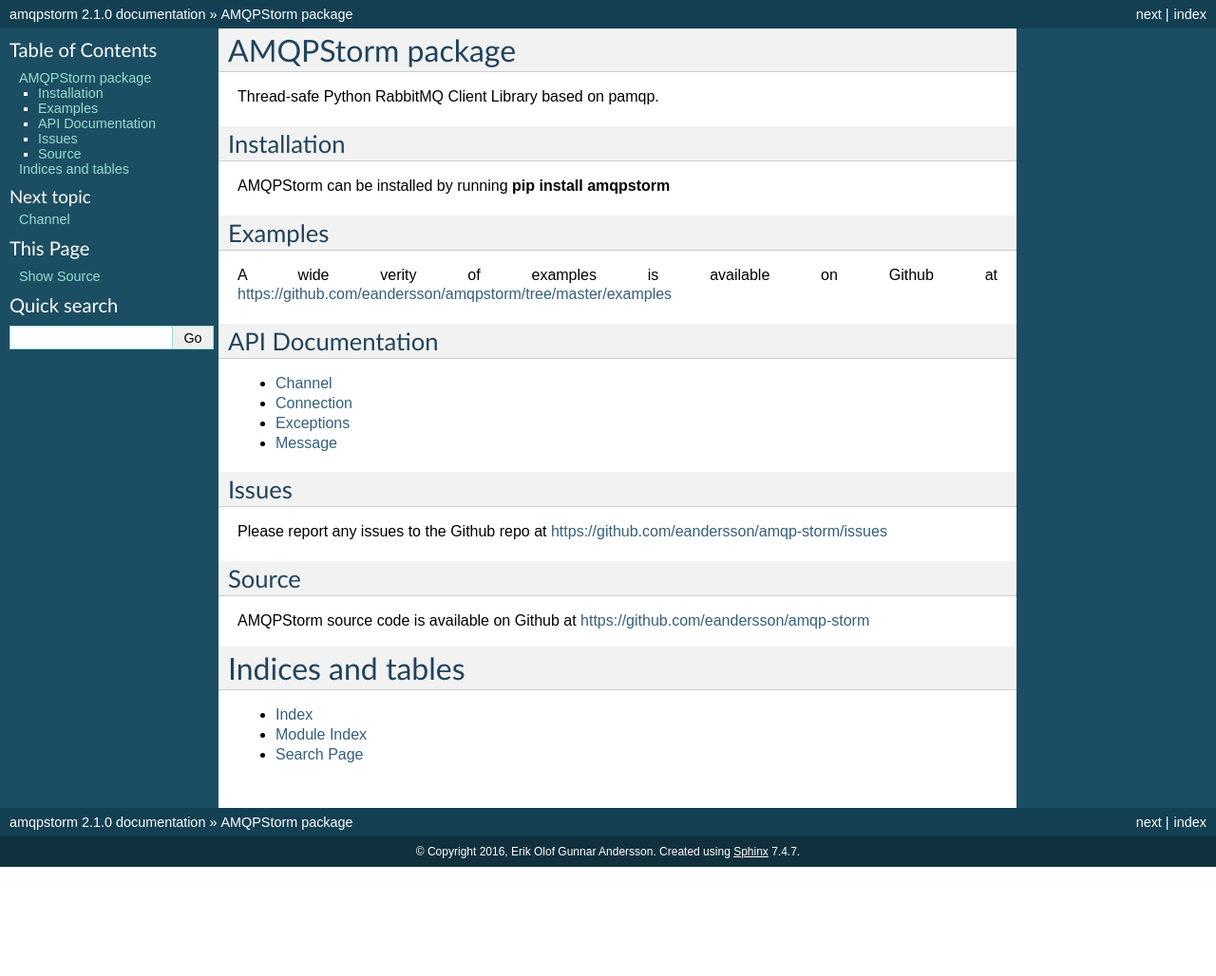
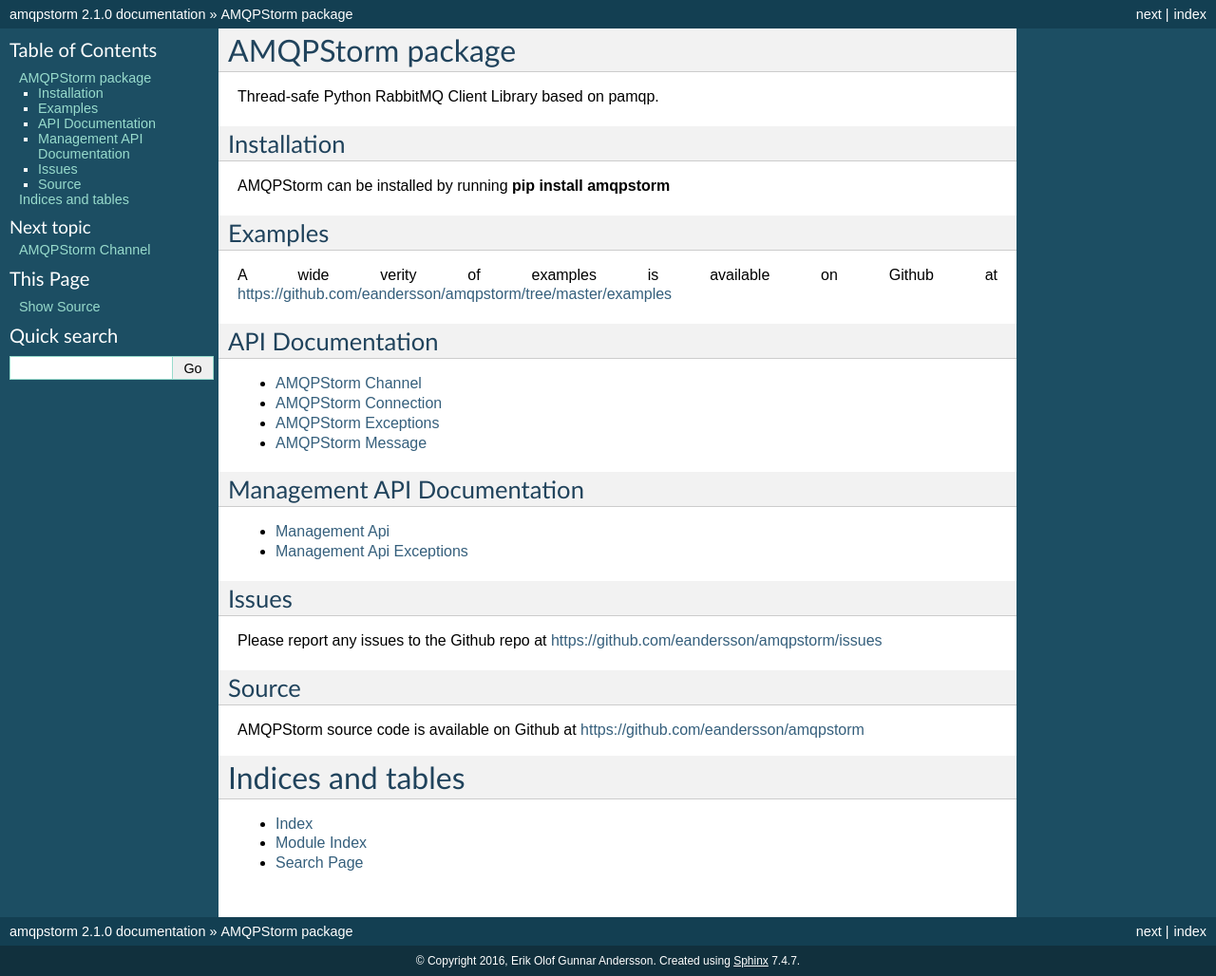
Before and after one commit to eandersson/amqpstorm, a Sphinx documentation site: the page built from docs/index.rst, in a window 1280 px wide. Shown: the whole page at 95% size. Built offline with Sphinx 7.4.7, drawn with Linux system fonts in a browser that asks for light colours; before the commit the page ends 913 px from its top, so only the background shows below that.

Commit message:
Adding Management Api Documentation

```diff
--- a/docs/api/channel.rst
+++ b/docs/api/channel.rst
@@ -1,4 +1,4 @@
-Channel
+AMQPStorm Channel
 -----------------
 
 .. autoclass:: amqpstorm.Channel
--- a/docs/api/connection.rst
+++ b/docs/api/connection.rst
@@ -1,5 +1,5 @@
-Connection
------------------
+AMQPStorm Connection
+--------------------
 
 .. autoclass:: amqpstorm.UriConnection
     :members:
--- a/docs/api/exception.rst
+++ b/docs/api/exception.rst
@@ -1,5 +1,5 @@
-Exceptions
------------------
+AMQPStorm Exceptions
+--------------------
 
 .. autoclass:: amqpstorm.AMQPError
     :members:
--- a/docs/api/message.rst
+++ b/docs/api/message.rst
@@ -1,4 +1,4 @@
-Message
+AMQPStorm Message
 -----------------
 
 .. autoclass:: amqpstorm.Message
--- a/docs/conf.py
+++ b/docs/conf.py
@@ -36,7 +36,7 @@
               'sphinx.ext.intersphinx']
 
 # Add any paths that contain templates here, relative to this directory.
-templates_path = ['_templates']
+templates_path = []
 
 # The suffix(es) of source filenames.
 # You can specify multiple suffix as a list of string:
@@ -142,7 +142,7 @@
 # Add any paths that contain custom static files (such as style sheets) here,
 # relative to this directory. They are copied after the builtin static files,
 # so a file named "default.css" will overwrite the builtin "default.css".
-html_static_path = ['_static']
+html_static_path = []
 
 # Add any extra paths that contain custom files (such as robots.txt or
 # .htaccess) here, relative to this directory. These files are copied
--- a/docs/index.rst
+++ b/docs/index.rst
@@ -24,13 +24,22 @@
 
    api/*
 
+Management API Documentation
+----------------------------
+
+.. toctree::
+   :glob:
+   :maxdepth: 1
+
+   management_api/*
+
 Issues
 ------
-Please report any issues to the Github repo at `https://github.com/eandersson/amqp-storm/issues <https://github.com/eandersson/amqp-storm/issues>`_
+Please report any issues to the Github repo at `https://github.com/eandersson/amqpstorm/issues <https://github.com/eandersson/amqpstorm/issues>`_
 
 Source
 ------
-AMQPStorm source code is available on Github at  `https://github.com/eandersson/amqp-storm <https://github.com/eandersson/amqp-storm>`_
+AMQPStorm source code is available on Github at  `https://github.com/eandersson/amqpstorm <https://github.com/eandersson/amqpstorm>`_
 
 Indices and tables
 ==================
--- /dev/null
+++ b/docs/management_api/exception.rst
@@ -0,0 +1,8 @@
+Management Api Exceptions
+-------------------------
+
+.. autoclass:: amqpstorm.management.ApiConnectionError
+    :members:
+
+.. autoclass:: amqpstorm.management.ApiError
+    :members:
```
Also changed, not shown: docs/management_api/api.rst (added, +26 -0 lines).
